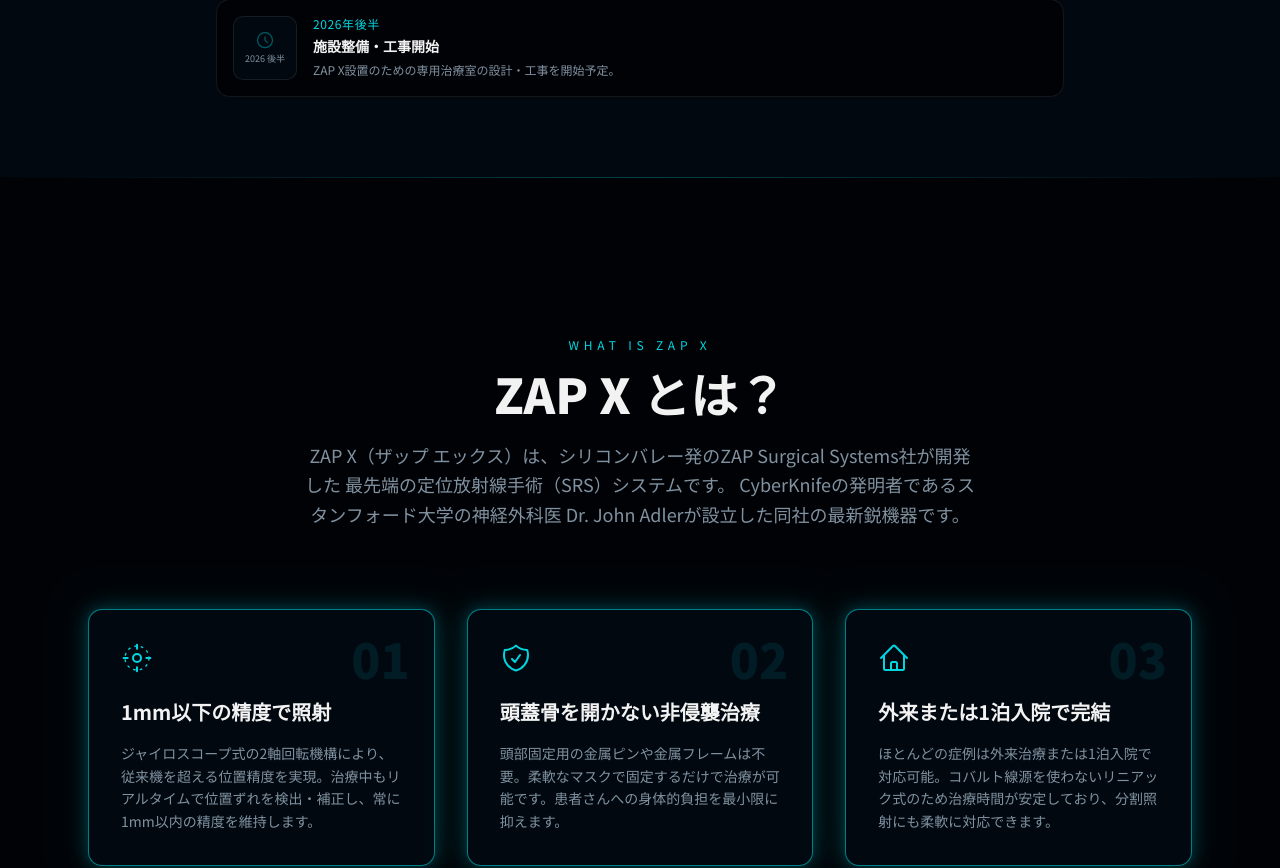
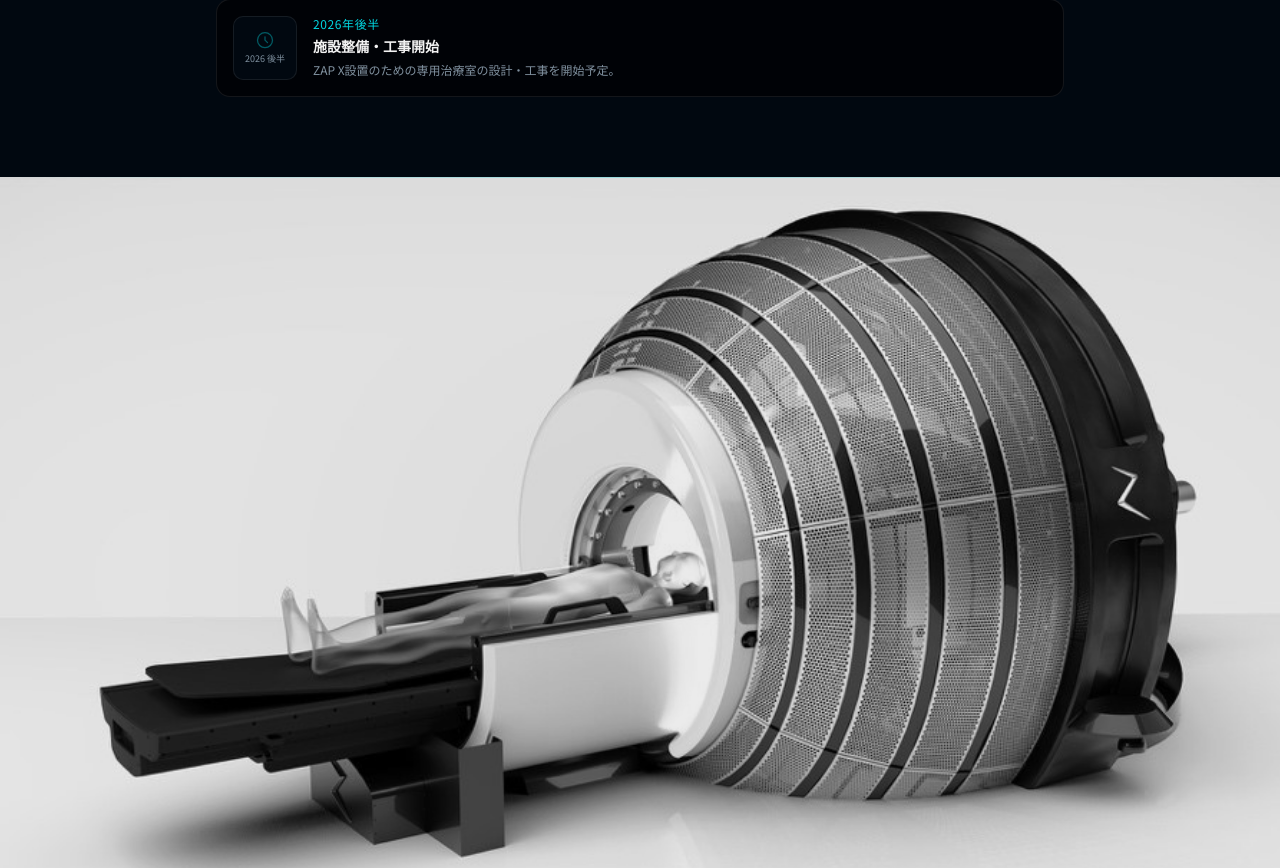
Before and after one commit to kieikai-www/zapx-teaser, a Next.js app: page / in a window 1280 px wide. Shown: the part 1193-2061 px from the top of the page. Built offline with nearby package versions, Linux system fonts and the light colour scheme.

Commit message:
Add scroll-darkening ZAP X image reveal with floating point cards

```diff
--- a/components/sections/ZapxOverview.tsx
+++ b/components/sections/ZapxOverview.tsx
@@ -1,3 +1,8 @@
+"use client";
+
+import { useRef } from "react";
+import { motion, useScroll, useTransform } from "framer-motion";
+import Image from "next/image";
 import { AnimatedSection } from "@/components/AnimatedSection";
 
 const POINTS = [
@@ -68,31 +73,76 @@ const POINTS = [
 ];
 
 export function ZapxOverview() {
+  const pinRef = useRef<HTMLDivElement>(null);
+  const { scrollYProgress } = useScroll({
+    target: pinRef,
+    offset: ["start start", "end end"],
+  });
+
+  // Darkens in the first half of the pinned scroll, then holds at max (never brightens again)
+  const overlayOpacity = useTransform(scrollYProgress, [0, 0.5], [0.08, 0.85]);
+  const textOpacity = useTransform(scrollYProgress, [0.5, 0.85], [0, 1]);
+  const textY = useTransform(scrollYProgress, [0.5, 0.85], [30, 0]);
+
   return (
-    <section id="about" className="py-24 md:py-40 bg-zapx-navy relative">
-      <div className="section-divider absolute top-0 left-0 right-0" />
+    <section id="about" className="relative bg-zapx-navy">
+      <div className="section-divider absolute top-0 left-0 right-0 z-20" />
 
-      <div className="max-w-6xl mx-auto px-6">
-        <AnimatedSection className="text-center mb-20">
+      {/* Stage 1: image darkens on scroll, then reveals the heading (pinned) */}
+      <div ref={pinRef} className="relative h-[200vh]">
+        <div className="sticky top-0 h-screen overflow-hidden flex items-center justify-center">
+          <div className="absolute inset-0 grayscale">
+            <Image
+              src="/images/zap-x.jpg"
+              alt=""
+              fill
+              className="object-cover"
+              sizes="100vw"
+            />
+          </div>
+          <motion.div
+            className="absolute inset-0 bg-zapx-navy"
+            style={{ opacity: overlayOpacity }}
+          />
+          <motion.div
+            style={{ opacity: textOpacity, y: textY }}
+            className="relative z-10 text-center max-w-2xl px-6"
+          >
             <p className="text-xs text-zapx-cyan tracking-[0.4em] uppercase mb-4">
               What is ZAP X
             </p>
             <h2 className="text-3xl md:text-5xl font-black mb-6">
               ZAP X とは？
             </h2>
-          <p className="text-muted-foreground text-lg max-w-2xl mx-auto leading-relaxed">
+            <p className="text-muted-foreground text-lg leading-relaxed">
               ZAP X（ザップ エックス）は、シリコンバレー発のZAP Surgical
               Systems社が開発した
               最先端の定位放射線手術（SRS）システムです。
               CyberKnifeの発明者であるスタンフォード大学の神経外科医
               Dr. John Adlerが設立した同社の最新鋭機器です。
             </p>
-        </AnimatedSection>
+          </motion.div>
+        </div>
+      </div>
 
+      {/* Stage 2: same image continues as a static (already-dark) backdrop — cards float on it permanently */}
+      <div className="relative">
+        <div className="absolute inset-0 grayscale">
+          <Image
+            src="/images/zap-x.jpg"
+            alt=""
+            fill
+            className="object-cover"
+            sizes="100vw"
+          />
+        </div>
+        <div className="absolute inset-0 bg-zapx-navy/85" />
+
+        <div className="relative max-w-6xl mx-auto px-6 py-24 md:py-40">
           <div className="grid md:grid-cols-3 gap-8">
             {POINTS.map((point, i) => (
               <AnimatedSection key={point.number} delay={i * 0.15}>
-              <div className="relative p-8 rounded-xl border border-zapx-cyan/25 bg-zapx-navy-mid card-border-animate group">
+                <div className="relative p-8 rounded-xl border border-zapx-cyan/25 bg-zapx-navy-mid/80 backdrop-blur-sm card-border-animate group">
                   <div className="text-zapx-cyan mb-6 group-hover:scale-110 transition-transform">
                     {point.icon}
                   </div>
@@ -108,6 +158,7 @@ export function ZapxOverview() {
             ))}
           </div>
         </div>
+      </div>
     </section>
   );
 }
```
Lines whose indentation alone changed are shown as unchanged.
